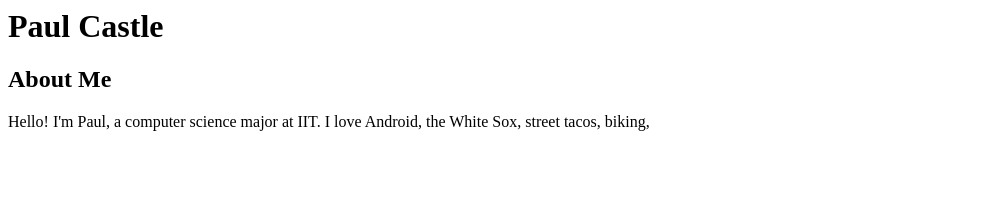
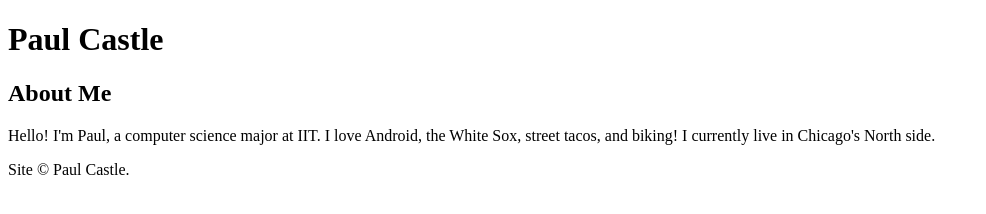
Before and after one commit to rcrobot/Project1, a plain HTML site: page index.html in a window 1280 px wide. Shown: the whole page, without its empty margins (0-986 px from the left). Drawn offline with Linux system fonts and the light colour scheme.

Commit message:
fix indentation

```diff
--- a/index.html
+++ b/index.html
@@ -1,4 +1,4 @@
-<!<!DOCTYPE html>
+<!DOCTYPE html>
 <html lang="en">
   <head>
     <title>Paul Castle: Home</title>
@@ -9,7 +9,16 @@
     <header id="header">
       <h1>Paul Castle</h1>
     </header>
+
     <main id="content">
       <h2>About Me</h2>
       <p>
-        Hello! I'm Paul, a computer science major at IIT. I love Android, the White Sox, street tacos, biking,
+        Hello! I'm Paul, a computer science major at IIT. I love Android, the
+        White Sox, street tacos, and biking! I currently live in Chicago's North side.
+      <p>
+    </main>
+    <footer id="footer">
+      <p>Site © Paul Castle.</p>
+    </footer>
+  </body>
+</html>
```
